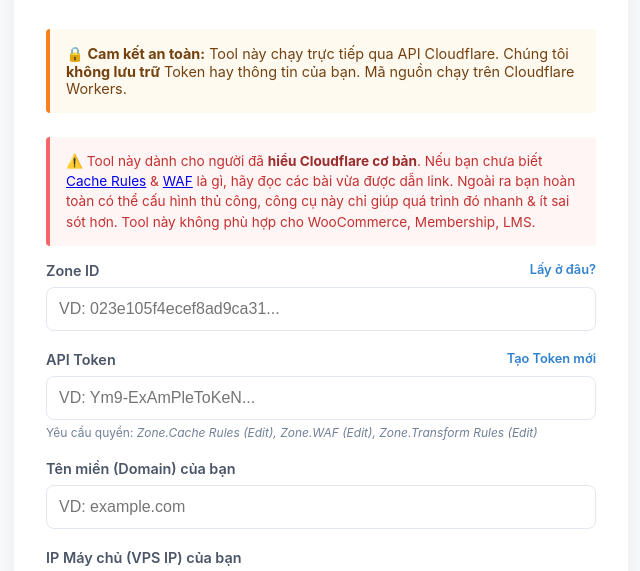
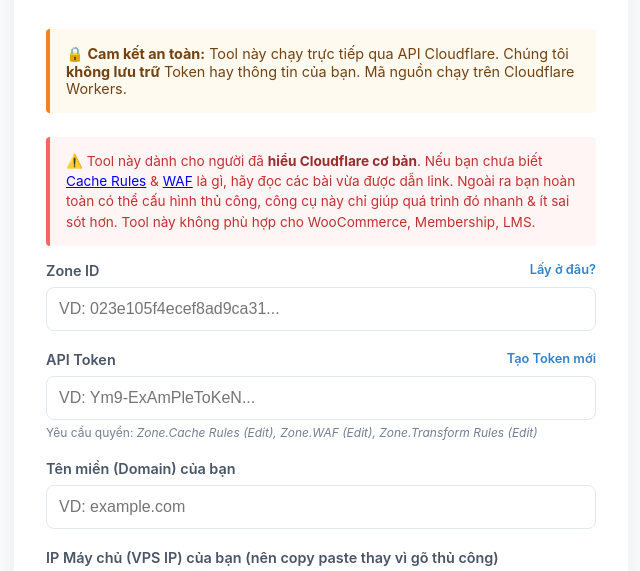
Before and after one commit to kiencang/rtd-cafe, a plain HTML site: page index.html in a window 1280 px wide. Shown: the part 198-769 px from the top of the page, without its empty margins (319-959 px from the left). Drawn offline with Linux system fonts and the light colour scheme.

Commit message:
Thêm thông báo cho ít lỗi

```diff
--- a/index.html
+++ b/index.html
@@ -141,7 +141,7 @@
         </div>
 
         <div class="form-group">
-            <label for="server_ip">IP Máy chủ (VPS IP) của bạn</label>
+            <label for="server_ip">IP Máy chủ (VPS IP) của bạn (nên copy paste thay vì gõ thủ công)</label>
             <input type="text" id="server_ip" placeholder="VD: 113.161.x.x" required>
             <div style="font-size: 0.75rem; color: #718096; margin-top: 5px;">Để whitelist tránh tự chặn chính mình.</div>
         </div>
```
